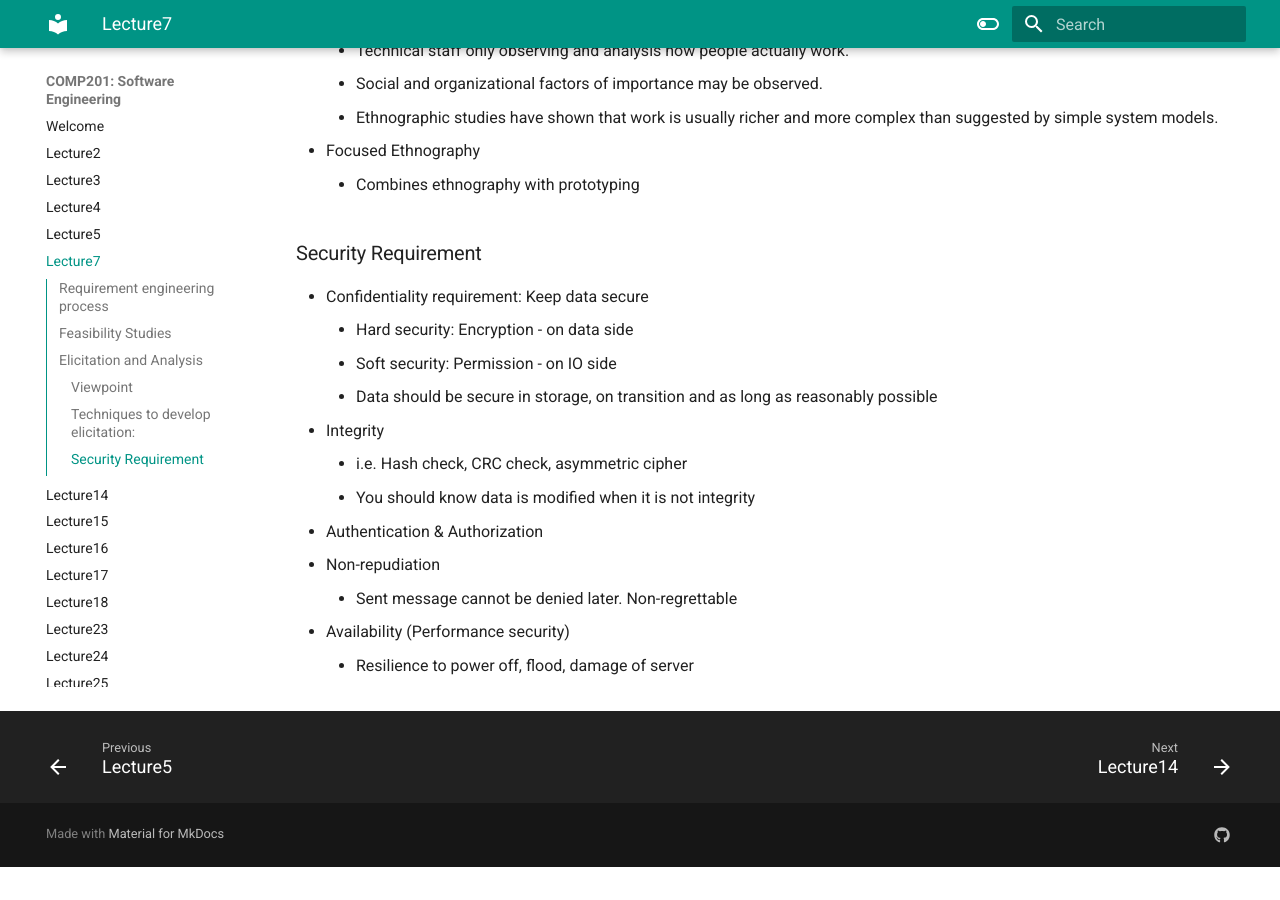
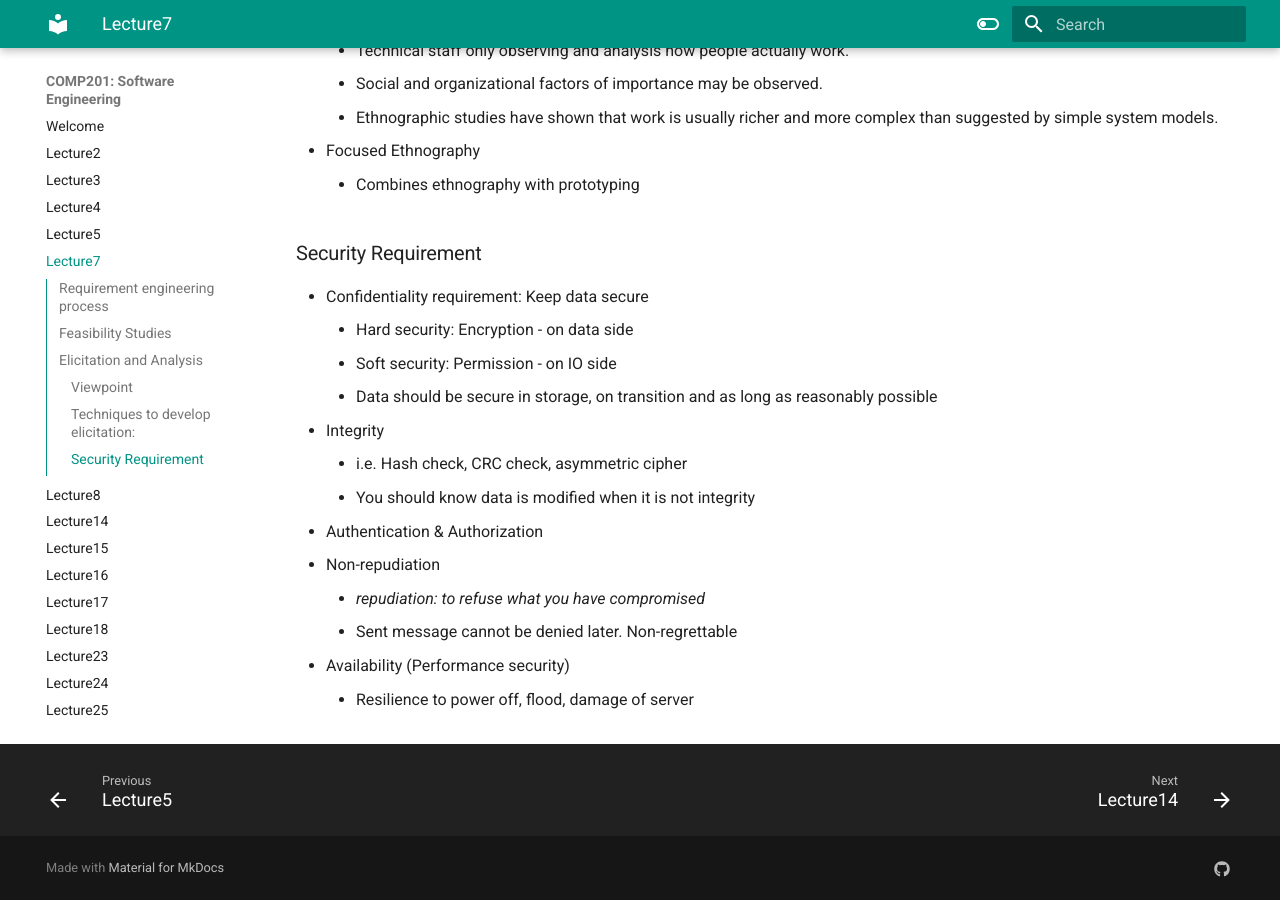
Before and after one commit to SoySauceZhu/COMP201, an MkDocs documentation site: the page built from docs/Lecture7.md, in a window 1280 px wide and 900 px high, scrolled down 1974 px. Built offline with MkDocs 1.6.1 and Material for MkDocs 9.7.7, drawn with Linux system fonts in a browser that asks for light colours; before the commit the page ends 2841 px from its top, so only the background shows below that.

Commit message:
add Lecture8

```diff
--- a/docs/Lecture7.md
+++ b/docs/Lecture7.md
@@ -76,6 +76,7 @@ Viewpoints may be:
     - You should know data is modified when it is not integrity
 - Authentication & Authorization
 - Non-repudiation
+    - *repudiation: to refuse what you have compromised*
     - Sent message cannot be denied later. Non-regrettable
 - Availability (Performance security)
     - Resilience to power off, flood, damage of server
--- a/mkdocs.yml
+++ b/mkdocs.yml
@@ -59,6 +59,7 @@ nav:
 - Lecture4: Lecture4.md
 - Lecture5: Lecture5.md
 - Lecture7: Lecture7.md
+- Lecture8: Lecture8.md
 - Lecture14: Lecture14.md
 - Lecture15: Lecture15.md
 - Lecture16: Lecture16.md
```
